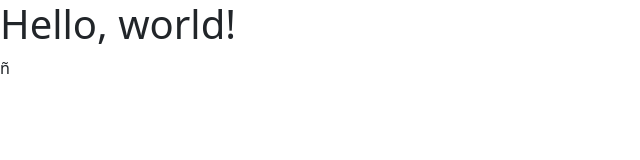
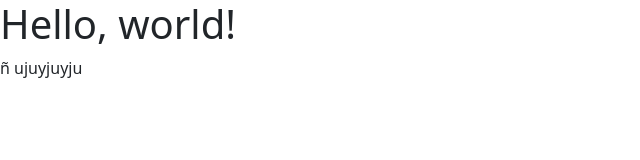
Before and after one commit to Mustard-Zeit/Mustard-Zeit.git.io, a plain HTML site: page index.html in a window 1280 px wide. Shown: the full height of the page, 0-640 px from the left. Drawn offline with nearby package versions, Linux system fonts and the light colour scheme.

Commit message:
Update index.html

```diff
--- a/index.html
+++ b/index.html
@@ -11,3 +11,4 @@
   </body>
 </html>
 ñ
+ujuyjuyju
```
